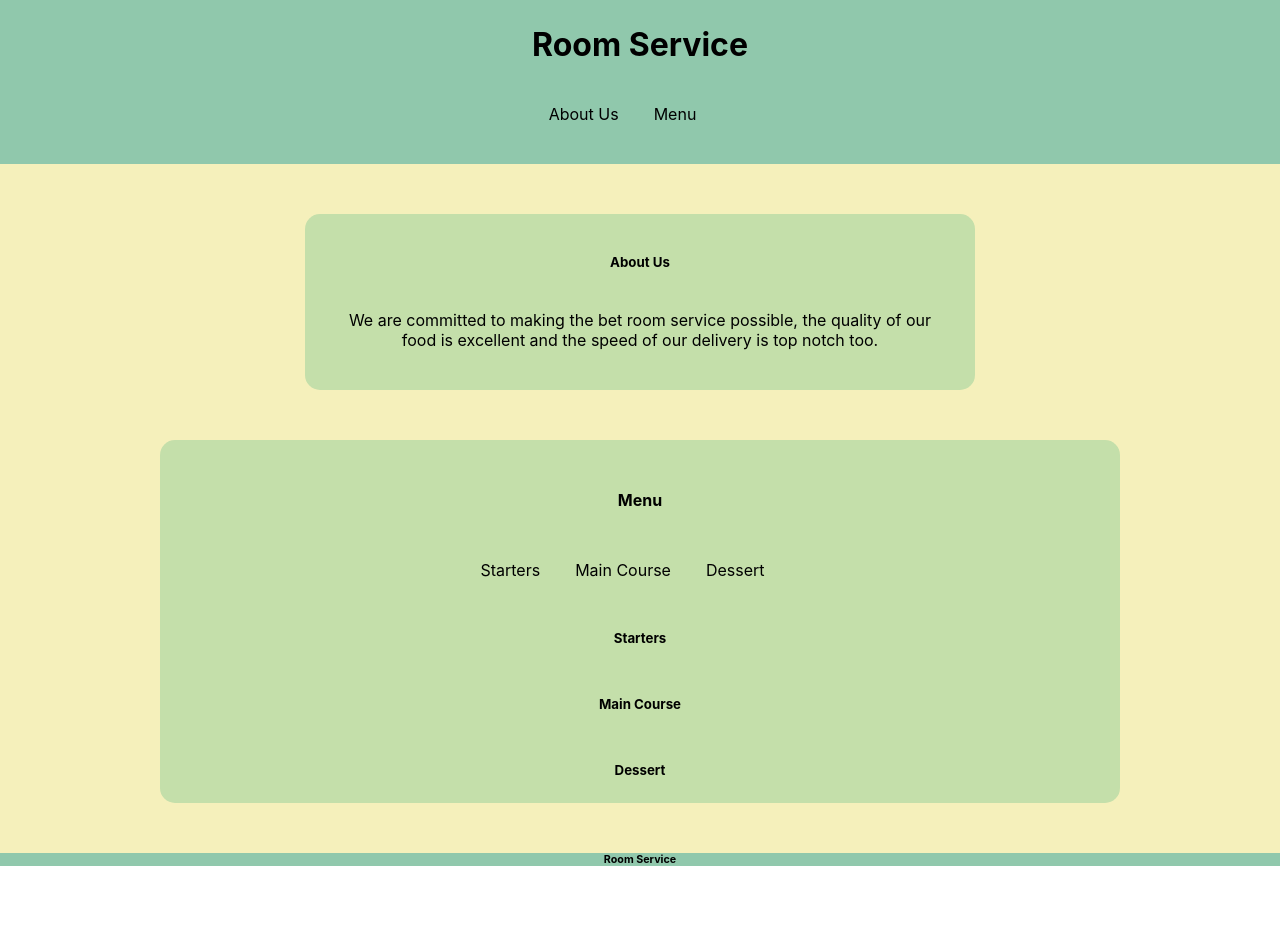
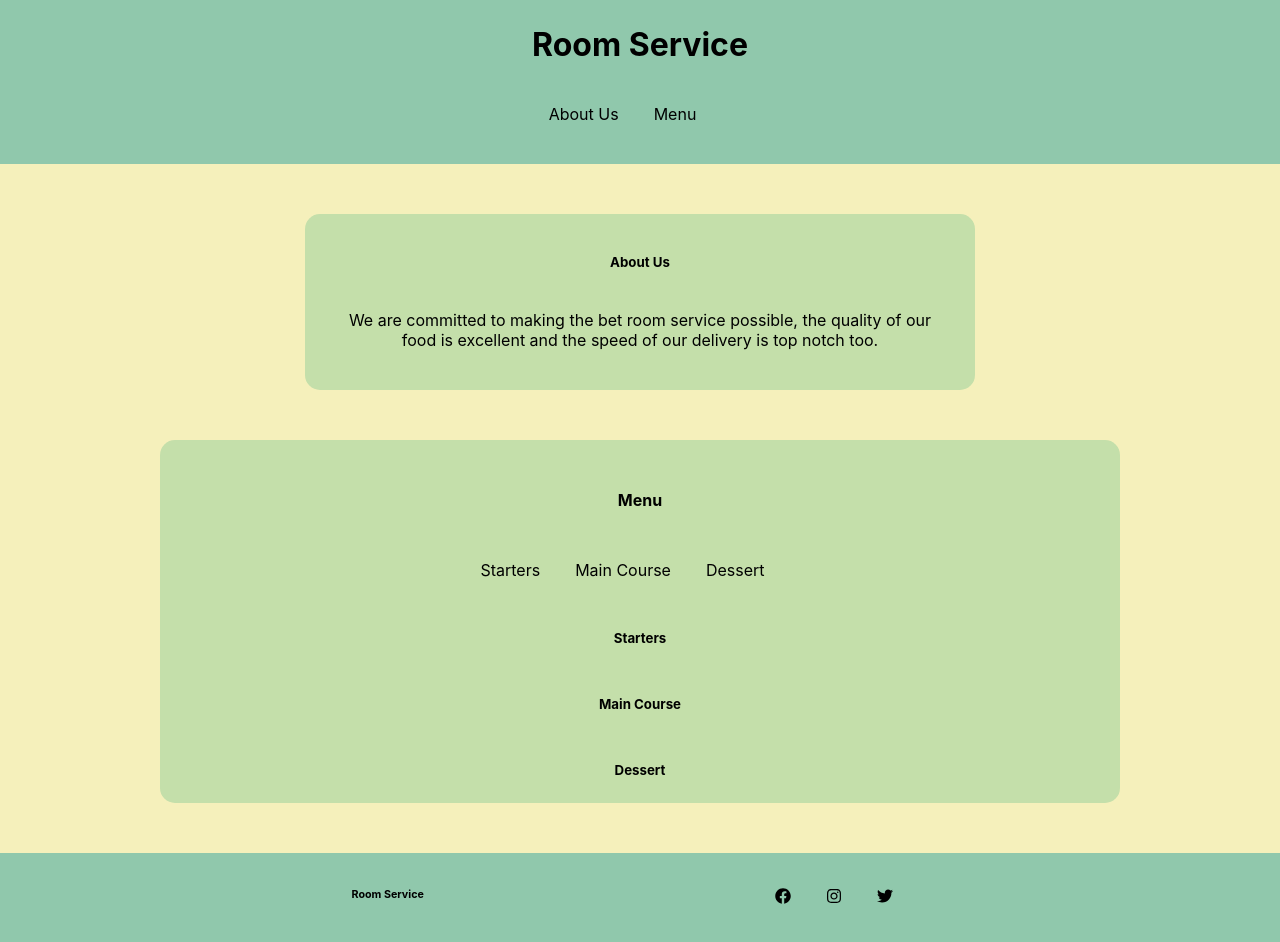
Before and after one commit to Ollie-Judge/room-service, a React (Create React App) app: page / in a window 1280 px wide. Before the commit the page ends 866 px from the top, so only its background shows below. Built offline with nearby package versions, Linux system fonts and the light colour scheme.

Commit message:
styled the footer

```diff
--- a/package.json
+++ b/package.json
@@ -8,6 +8,7 @@
     "@testing-library/user-event": "^13.5.0",
     "react": "^18.2.0",
     "react-dom": "^18.2.0",
+    "react-icons": "^4.4.0",
     "react-scripts": "5.0.1",
     "web-vitals": "^2.1.4"
   },
--- a/src/components/footer.js
+++ b/src/components/footer.js
@@ -1,15 +1,46 @@
 import React from "react";
 import "../styling/footer.css";
+import { FaInstagram } from "react-icons/fa";
+import { FaTwitter } from "react-icons/fa";
+import { FaFacebook } from "react-icons/fa";
 
 const Footer = () => {
   return (
     <footer>
-      <div className="footer-box">
-        <div>
-          <h6>Room Service</h6>
-        </div>
+      <div>
+        <h6>Room Service</h6>
+      </div>
 
-        <div className="socialMedia"></div>
+      <div className="socialMedia">
+        <ul>
+          <li>
+            <a
+              href="https://en-gb.facebook.com/"
+              target="_blank"
+              rel="noopener noreferrer"
+            >
+              <FaFacebook className="icon" />
+            </a>
+          </li>
+          <li>
+            <a
+              href="https://www.instagram.com/"
+              target="_blank"
+              rel="noopener noreferrer"
+            >
+              <FaInstagram className="icon" />
+            </a>
+          </li>
+          <li>
+            <a
+              href="https://twitter.com/"
+              target="_blank"
+              rel="noopener noreferrer"
+            >
+              <FaTwitter className="icon" />
+            </a>
+          </li>
+        </ul>
       </div>
     </footer>
   );
--- a/src/styling/footer.css
+++ b/src/styling/footer.css
@@ -1,5 +1,8 @@
 footer {
   margin: 0;
-  padding: 0;
+  padding-top: 35px;
+  padding-bottom: 35px;
   background-color: #90c8ac;
+  display: flex;
+  justify-content: space-evenly;
 }
```
Also changed, not shown: 1 other file (tests, documents, lock files or other folders).
